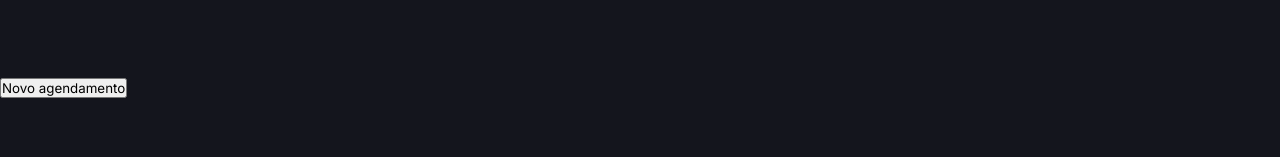
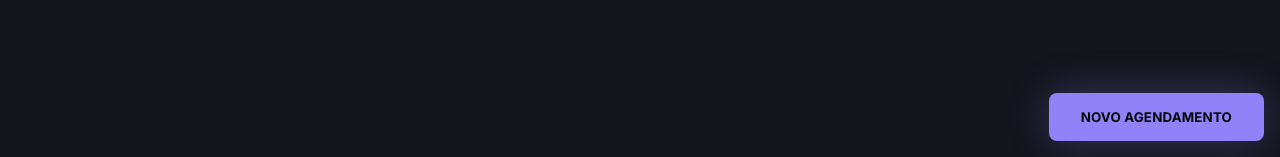
Before and after one commit to SamuelColaco/Pet-agendamentos, a plain HTML site: page index.html in a window 1280 px wide. Shown: the part 653-810 px from the top of the page. Drawn offline with Linux system fonts and the light colour scheme.

Commit message:
Terminando o footer

```diff
--- /dev/null
+++ b/styles/footer.css
@@ -0,0 +1,30 @@
+
+
+footer{
+    text-align: right;
+    padding: 1rem;
+    & button{
+
+        background-color: var(--content-brand);
+        padding: 1rem 2rem;
+        border-radius: 8px;
+        filter: drop-shadow();
+        border: 0;
+
+        text-transform: uppercase;
+        color: #050505;
+        font-family: "Inter", sans-serif;
+        font-weight: bold;
+        box-shadow: 0px 0px 40px rgba(146, 130, 250, 0.3);
+
+        letter-spacing: 0.01rem;
+
+        cursor: pointer;
+        transition: 0.2s;
+
+        &:hover{
+            background-color: #BDB4FA;
+            box-shadow: 0px 0px 70px rgba(146, 130, 250, 0.3);
+        }
+    }
+}
--- a/styles/styles.css
+++ b/styles/styles.css
@@ -1,3 +1,4 @@
 @import url(global.css);
 @import url(header.css);
 @import url(main.css);
+@import url(footer.css);
```
